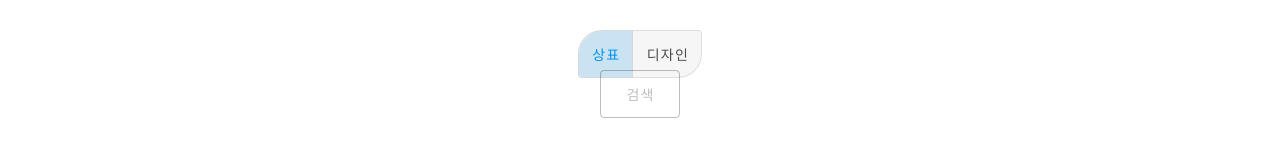
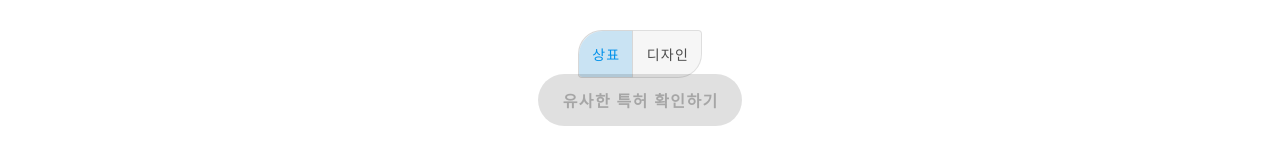
Before and after one commit to sohnjunior/Patent-Attorney, a Vue app: page / in a window 1280 px wide. Shown: the part 870-1034 px from the top of the page. Built offline with nearby package versions, Linux system fonts and the light colour scheme.

Commit message:
버튼, 미리보기 UI 개선

```diff
--- a/src/components/FileUploadForm.vue
+++ b/src/components/FileUploadForm.vue
@@ -38,10 +38,17 @@
         </v-row>
       </v-container>
 
-      <v-container fluid class="py-2">
+      <v-container>
         <v-row justify="center">
           <div v-if="!submitFlag">
-            <v-btn id="submit-button" :disabled="!uploadDone" outlined color="indigo" type="submit" @click="submitFile" >검색</v-btn>
+            <v-btn
+              class="white--text"
+              :disabled="!uploadDone"
+              rounded
+              x-large
+              color="red lighten-3"
+              type="submit"
+              @click="submitFile" ><b>유사한 특허 확인하기</b></v-btn>
           </div>
           <div v-else>
             <v-progress-circular indeterminate :rotate="20" :size="40" :width="5" color="light-blue"></v-progress-circular>
@@ -148,8 +155,4 @@ export default {
   width: 65%;
   margin: 0 auto;
 }
-#submit-button {
-  width: 5rem;
-  height: 3rem;
-}
 </style>
--- a/src/components/PreviewImage.vue
+++ b/src/components/PreviewImage.vue
@@ -71,11 +71,13 @@ export default {
   box-shadow: 0 0 2px 1px rgba(0, 140, 186, 0.5);
 }
 .left-button {
+  cursor: pointer;
   margin-top: 15px;
   margin-right: 30px;
   color:rgba(0, 139, 186, 0.342);
 }
 .right-button {
+  cursor: pointer;
   margin-top: 15px;
   margin-left: 30px;
   color:rgba(0, 139, 186, 0.342);
```
